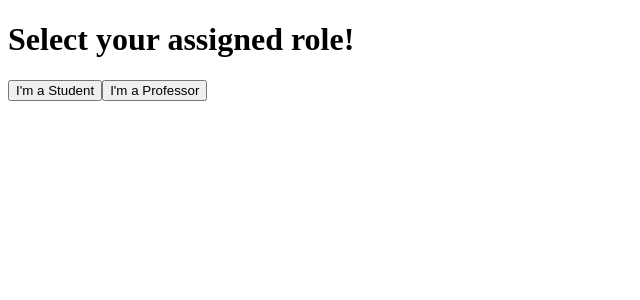
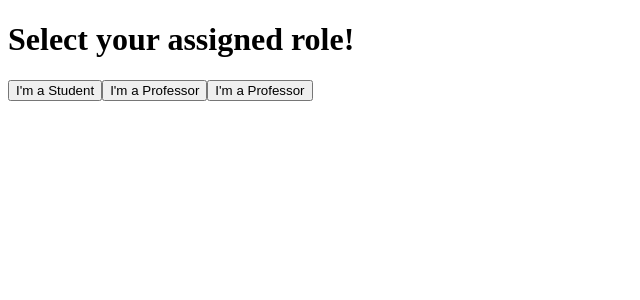
Before and after one commit to antonpalermo/caps, a Next.js app: page /role_selector in a window 1280 px wide. Shown: the top 300 px of the page, without its empty margins (0-640 px from the left). Built offline with nearby package versions, Linux system fonts and the light colour scheme; no server answers; sample sign-in values are in the browser's storage.

Commit message:
app: page layout

```diff
--- /dev/null
+++ b/src/libs/pageLayout.ts
@@ -0,0 +1,12 @@
+import { ReactElement, ReactNode } from 'react'
+
+import { NextPage } from 'next'
+import { AppProps as NextAppProps } from 'next/app'
+
+export type PageLayout<P = {}, IP = P> = NextPage<P, IP> & {
+  getLayout?: (page: ReactElement) => ReactNode
+}
+
+export type AppProps = NextAppProps & {
+  Component: PageLayout
+}
--- a/src/pages/_app.tsx
+++ b/src/pages/_app.tsx
@@ -1,12 +1,14 @@
-import React from 'react'
-import { AppProps } from 'next/app'
+import React, { ReactElement } from 'react'
 
+import { AppProps } from '@lib/pageLayout'
 import { SessionProvider } from 'next-auth/react'
 
 function App({ Component, pageProps: { session, ...props } }: AppProps) {
+  const getLayout = Component.getLayout ?? ((page: ReactElement) => page)
+
   return (
     <SessionProvider session={session}>
-      <Component {...props} />
+      {getLayout(<Component {...props} />)}
     </SessionProvider>
   )
 }
--- a/src/pages/role_selector.tsx
+++ b/src/pages/role_selector.tsx
@@ -1,11 +1,12 @@
 import React from 'react'
 
+import { useRouter } from 'next/router'
 import { unstable_getServerSession } from 'next-auth'
 import { GetServerSideProps, GetServerSidePropsContext } from 'next'
 
+import { Role } from '@prisma/client'
 import { options } from './api/auth/[...nextauth]'
-import { Role } from '@prisma/client'
-import { useRouter } from 'next/router'
+import Head from 'next/head'
 
 export const getServerSideProps: GetServerSideProps = async ({
   req,
@@ -60,12 +61,18 @@ function RoleSelector() {
   }
 
   return (
+    <>
+      <Head>
+        <title>Pick your assigned role</title>
+      </Head>
       <div>
         <h1>Select your assigned role!</h1>
         <button onClick={() => role('student')}>I'm a Student</button>
         {/* TODO: add supporting docs for professor */}
         <button onClick={() => role('professor')}>I'm a Professor</button>
+        <button onClick={() => role('professor')}>I'm a Professor</button>
       </div>
+    </>
   )
 }
 
```
Also changed, not shown: src/components/ui/Layout.tsx (added, +17 -0 lines), src/pages/index.tsx (+7 -1 lines), tsconfig.json (+8 -13 lines). Lines whose indentation alone changed are shown as unchanged.
